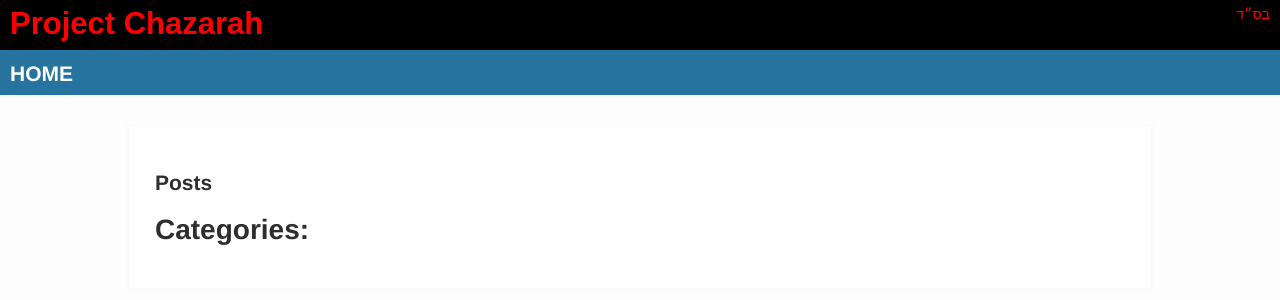
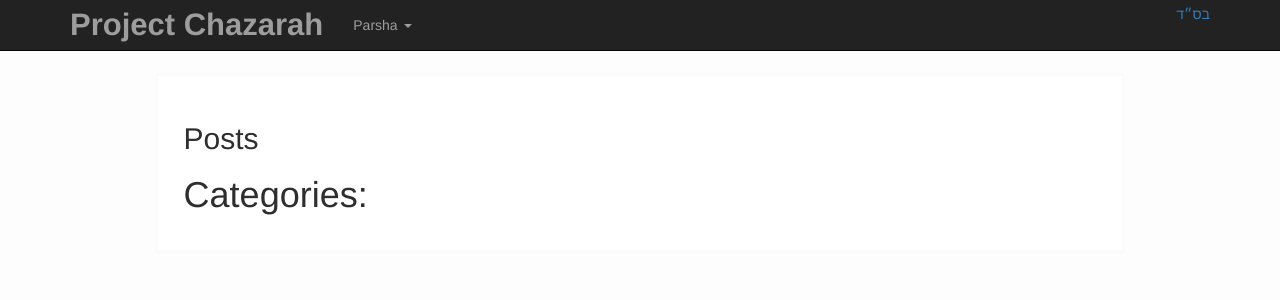
Before and after one commit to benjafishman/Hangman, a Django app: page /blog/ in a window 1280 px wide. Shown: the top 300 px of the page. Run offline with Django 3.2, Linux system fonts and the light colour scheme; data that the repository does not hold is empty; some libraries are stand-ins or nearby versions.

Commit message:
- adding bootstrap - adding bootstrap base nav bar - adding url for part listing by sefer

```diff
--- a/ben_dev/settings.py
+++ b/ben_dev/settings.py
@@ -42,6 +42,8 @@
     'home',
     'hangman',
     'blog',
+    'bootstrap3',
+    'jquery'
 )
 
 MIDDLEWARE_CLASSES = (
--- a/blog/static/style.css
+++ b/blog/static/style.css
@@ -31,16 +31,14 @@
     text-decoration: none;
     color: red;
 }
-.base-navbar .BH{
+.container .BH{
     float: right;
-    padding-right: 10px;
+    color: #337ab7;
 }
 
-.base-navbar .logo{
+.container .logo{
     font-weight: bold;
     font-size: 31px;
-    float: left;
-    padding: 10px;
 }
 
 .page-navbar {
--- a/blog/templates/blog/base.html
+++ b/blog/templates/blog/base.html
@@ -1,8 +1,12 @@
 {% load staticfiles %}
-
+{% load bootstrap3 %}
 <!DOCTYPE html>
 <html>
 <head>
+    <script src="//ajax.googleapis.com/ajax/libs/jquery/1.10.2/jquery.min.js"></script>
+    {# Load CSS and JavaScript #}
+    {% bootstrap_css %}
+    {% bootstrap_javascript %}
     <link href="{% static 'style.css' %}" rel="stylesheet">
     <meta charset="utf-8">
     {% block header %}
@@ -12,12 +16,53 @@
     </title>
 </head>
 <body>
-<div class="base-navbar">
+<!--<div class="base-navbar">
+<nav class="navbar navbar-inverse navbar-fixed-top">
+  <div class="container-fluid">
     <a href="{% url 'blog:index' %}" class="logo">Project Chazarah</a>
     <span class="BH">
         בס״ד
         </span>
 </div>
+</nav>-->
+
+<!-- Fixed navbar -->
+<nav class="navbar navbar-inverse navbar-fixed-top">
+    <div class="container">
+        <div class="navbar-header">
+            <button type="button" class="navbar-toggle collapsed" data-toggle="collapse" data-target="#navbar"
+                    aria-expanded="false" aria-controls="navbar">
+                <span class="sr-only">Toggle navigation</span>
+                <span class="icon-bar"></span>
+                <span class="icon-bar"></span>
+                <span class="icon-bar"></span>
+            </button>
+            <a class="navbar-brand logo" href="{% url 'blog:index' %}">Project Chazarah</a>
+        </div>
+        <div id="navbar" class="navbar-collapse collapse">
+            <ul class="nav navbar-nav">
+                <!--<li><a href="{% url 'blog:chumash_parsha_listing' %}">Parsha</a></li>-->
+                <li class="dropdown">
+                    <a href="#" class="dropdown-toggle" data-toggle="dropdown" role="button" aria-haspopup="true"
+                       aria-expanded="false">Parsha <span class="caret"></span></a>
+                    <ul class="dropdown-menu">
+                        <li><a href="{% url 'blog:sefer_parsha_listing' 'Genesis' %}">Bereishis</a></li>
+                        <li><a href="{% url 'blog:sefer_parsha_listing' 'Exodus' %}">Shemos</a></li>
+                        <li><a href="{% url 'blog:sefer_parsha_listing' 'Leviticus' %}">Vayikra</a></li>
+                        <li><a href="{% url 'blog:sefer_parsha_listing' 'Numbers' %}">Bamidbar</a></li>
+                        <li><a href="{% url 'blog:sefer_parsha_listing' 'Deuterononmy' %}">Devarim</a></li>
+                        <li role="separator" class="divider"></li>
+                    </ul>
+                </li>
+            </ul>
+            <span class="BH">
+        בס״ד
+</span>
+        </div>
+        <!--/.nav-collapse -->
+
+    </div>
+</nav>
 <div class="page-navbar">
     {% block page-navbar %}
     {% endblock %}
--- a/blog/urls.py
+++ b/blog/urls.py
@@ -7,6 +7,7 @@
 urlpatterns = [
     url(r'^$', views.index, name='index'),
     url(r'^chumash_parsha/$', views.chumash_parsha_listing, name='chumash_parsha_listing'),
+    url(r'^chumash_parsha/(?P<sefer>[-A-Za-z_-]+)/$', views.sefer_parsha_listing, name='sefer_parsha_listing'),
     url(r'^chumash_parsha/questions/(?P<parsha_name>[-A-Za-z_-]+)/$', views.parsha_questions_list, name='parsha_questions_list'),
     url(r'^parsha/question/(?P<question_id>[0-9]+)/$', views.parsha_question_detail, name='parsha_question_detail'),
     url(r'^(?P<slug>[\w\-]+)/$', views.post, name='blog_detail'),
--- a/blog/views.py
+++ b/blog/views.py
@@ -59,6 +59,21 @@
     }
     return render(request, 'blog/chumash-parsha-list.html', {'books':chumash})
 
+def sefer_parsha_listing(request, sefer):
+
+    chumash = {'Genesis':
+                   ['Bereishis','Noach','Lech Lecha', 'Vayeira','Chayei Sara', 'Toldos', 'Vayeitzei',\
+                    'Vayishlach','Vayeishev','Mikeitz','Vayigash','Vayechi'],
+               'Exodus':[],
+               'Leviticus':[],
+               'Numbers':[],
+               'Deuteronomy':[]
+    }
+    parshas = []
+    if sefer in chumash:
+        parshas = chumash[sefer]
+    print(parshas)
+    return render(request, 'blog/sefer_parsha_listing.html', {'parshas':parshas, 'sefer':sefer})
 
 def parsha_questions_list(request, parsha_name):
     # get all questions related to parsha id returned in descending order by date creaed
--- a/requirements.txt
+++ b/requirements.txt
@@ -1,5 +1,6 @@
 Django==1.8.4
 RandomWords==0.1.12
 django-bootstrap3==6.2.2
+django-jquery==1.9.1
 psycopg2==2.6.1
 ujson==1.33
```
Also changed, not shown: blog/templates/blog/sefer_parsha_listing.html (added, +18 -0 lines).
